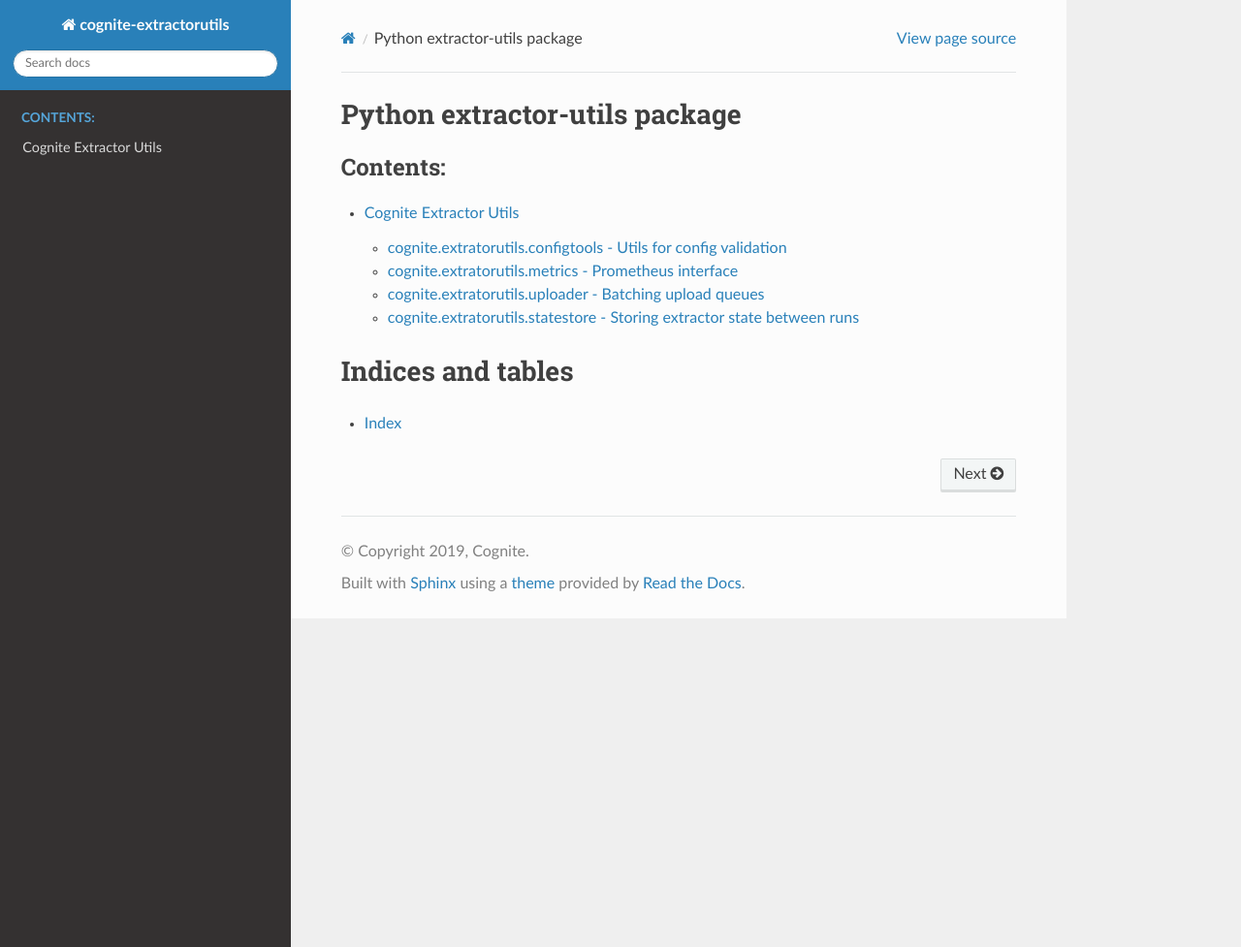
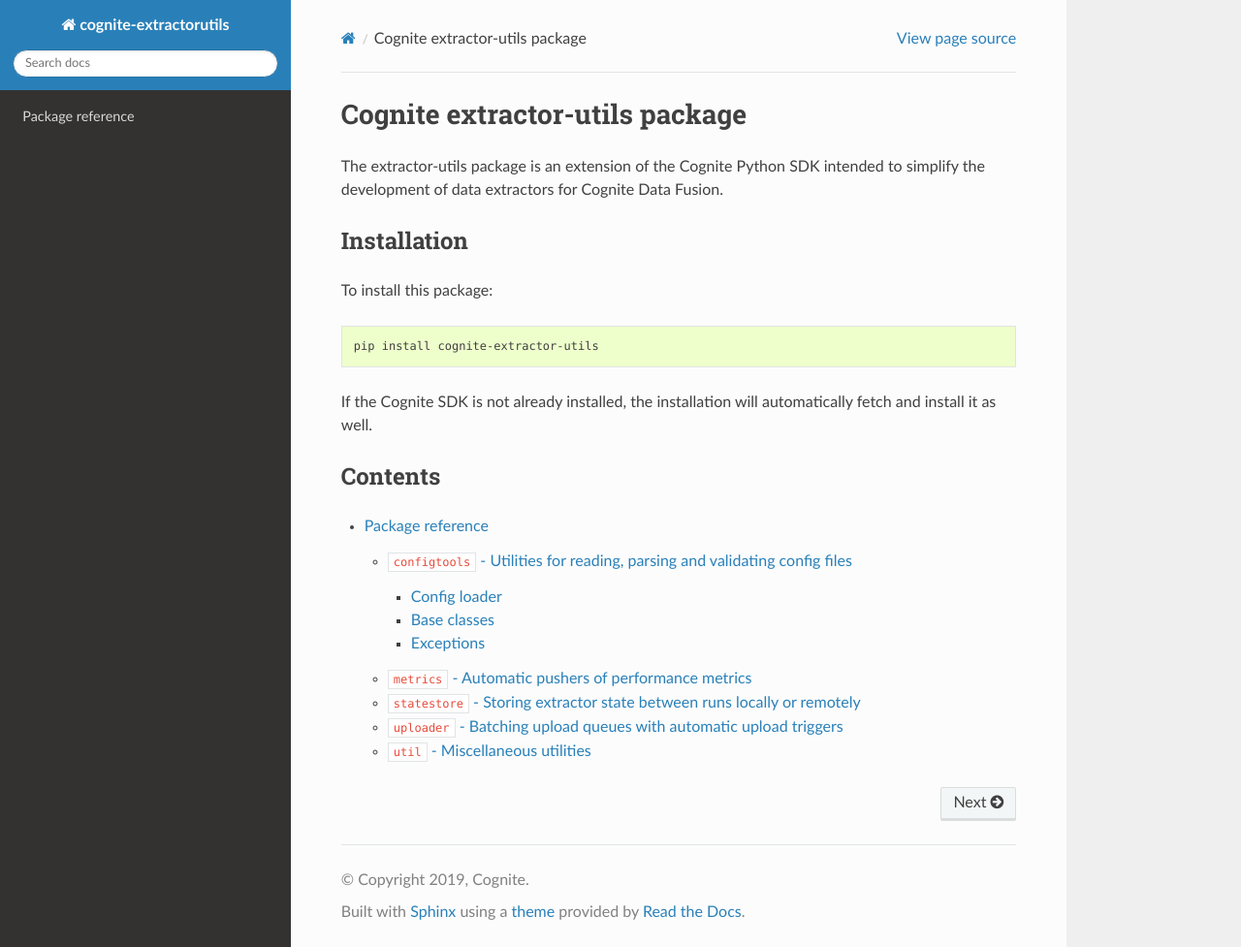
Before and after one commit to cognitedata/python-extractor-utils, a Sphinx documentation site: the page built from docs/source/index.rst, in a window 1280 px wide and 977 px high. Shown: the whole window at 97% size. Built offline with Sphinx 7.4.7 and the Read the Docs theme 2.0.0, drawn with Linux system fonts in a browser that asks for light colours; the version number could not be read and is left out.

```diff
--- a/docs/source/docs.rst
+++ b/docs/source/docs.rst
@@ -1,39 +1,99 @@
 
-Cognite Extractor Utils
-=======================
+Package reference
+=================
+
+.. toctree::
 
 
-cognite.extratorutils.configtools - Utils for config validation
----------------------------------------------------------------
+``configtools`` - Utilities for reading, parsing and validating config files
+----------------------------------------------------------------------------
 
-.. automodule:: cognite.extractorutils.configtools
-    :members:
-    :undoc-members:
-    :show-inheritance:
+The ``configtools`` module exists of tools for loading and verifying config files for extractors.
+
+Extractor configurasions are conventionally written in *hyphen-cased YAML*. These are typically loaded and serialized as *dataclasses* in Python.
 
 
-cognite.extratorutils.metrics - Prometheus interface
-----------------------------------------------------
+Config loader
+^^^^^^^^^^^^^
+.. autofunction:: cognite.extractorutils.configtools.load_yaml
+
+
+Base classes
+^^^^^^^^^^^^
+The ``configtools`` module contains several prebuilt config classes for many common parameters. The class ``BaseConfig`` is intended as a starting point for a custom configuration schema, containing parameters for config version, CDF connection and logging.
+
+**Example:**
+
+.. code-block:: python
+
+    @dataclass
+    class ExtractorConfig:
+        ...
+
+    @dataclass
+    class SourceConfig:
+        ...
+
+
+    @dataclass
+    class MyConfig(BaseConfig):
+        extractor: ExtractorConfig
+        source: SourceConfig
+
+
+.. autoclass:: cognite.extractorutils.configtools.BaseConfig
+    :undoc-members:
+.. autoclass:: cognite.extractorutils.configtools.BaseWithMetricsConfig
+    :undoc-members:
+.. autoclass:: cognite.extractorutils.configtools.CogniteConfig
+    :undoc-members:
+.. autoclass:: cognite.extractorutils.configtools.LoggingConfig
+    :undoc-members:
+.. autoclass:: cognite.extractorutils.configtools.MetricsConfig
+    :undoc-members:
+
+
+Exceptions
+^^^^^^^^^^
+
+.. autoexception:: cognite.extractorutils.configtools.InvalidConfigError
+
+
+``metrics`` - Automatic pushers of performance metrics
+------------------------------------------------------
 
 .. automodule:: cognite.extractorutils.metrics
     :members:
     :undoc-members:
+    :inherited-members:
     :show-inheritance:
 
 
-cognite.extratorutils.uploader - Batching upload queues
--------------------------------------------------------
+``statestore`` - Storing extractor state between runs locally or remotely
+-------------------------------------------------------------------------
+
+.. automodule:: cognite.extractorutils.statestore
+    :members:
+    :undoc-members:
+    :inherited-members:
+    :show-inheritance:
+
+
+``uploader`` - Batching upload queues with automatic upload triggers
+--------------------------------------------------------------------
 
 .. automodule:: cognite.extractorutils.uploader
     :members:
     :undoc-members:
+    :inherited-members:
     :show-inheritance:
 
 
-cognite.extratorutils.statestore - Storing extractor state between runs
------------------------------------------------------------------------
+``util`` - Miscellaneous utilities
+----------------------------------
 
-.. automodule:: cognite.extractorutils.statestore
+.. automodule:: cognite.extractorutils.util
     :members:
     :undoc-members:
+    :inherited-members:
     :show-inheritance:
--- a/docs/source/index.rst
+++ b/docs/source/index.rst
@@ -1,19 +1,25 @@
-.. cognite-extractor-utils documentation master file, created by
-   sphinx-quickstart on Thu Jan 11 15:57:44 2018.
-   You can adapt this file completely to your liking, but it should at least
-   contain the root `toctree` directive.
+Cognite extractor-utils package
+===============================
 
-Python extractor-utils package
-==============================
+The extractor-utils package is an extension of the Cognite Python SDK intended to simplify the development of data extractors for Cognite Data Fusion.
+
+
+Installation
+^^^^^^^^^^^^
+
+To install this package:
+
+.. code-block:: bash
+
+   pip install cognite-extractor-utils
+
+If the Cognite SDK is not already installed, the installation will automatically fetch and install it as well.
+
+
+Contents
+^^^^^^^^
 
 .. toctree::
    :maxdepth: 4
-   :caption: Contents:
 
    docs
-
-
-Indices and tables
-==================
-
-* :ref:`genindex`
```
Also changed, not shown: 5 other files.
